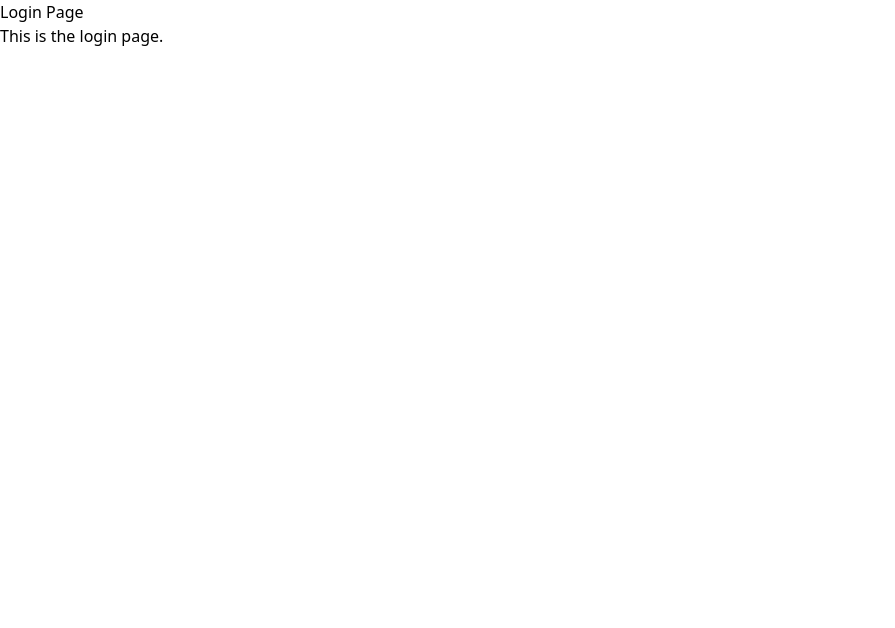
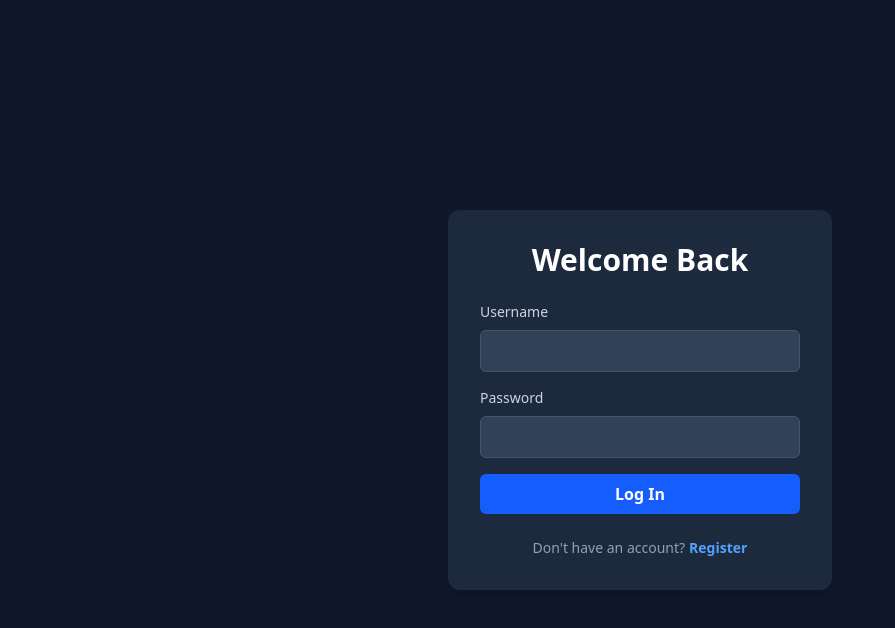
Before and after one commit to IsbatBInHossain/nodechess, a React (Vite) app: page /login in a window 1280 px wide. Shown: the top 628 px of the page, without its empty margins (0-895 px from the left). Built offline with nearby package versions, Linux system fonts and the light colour scheme; no server answers.

Commit message:
feat: add HomePage and LoginPage

```diff
--- a/src/api/auth.service.ts
+++ b/src/api/auth.service.ts
@@ -10,13 +10,13 @@ if (!BASE_URL) {
 export const loginAsGuest = async () => {
   try {
     const response = await axios.post(`${BASE_URL}/auth/guest`)
-    const authHeader = response.headers['Authorization']
+    // console.log(`allheaders: ${response.headers}`)
+    const authHeader = response.headers['authorization']
     const token = authHeader?.split(' ')[1]
 
     if (!token) {
       throw new Error('No JWT token received from the server')
     }
-    console.log('JWT Token:', token)
     return token
   } catch (error) {
     console.error('Error logging in as guest:', error)
@@ -30,10 +30,9 @@ export const login = async (username: string, password: string) => {
       username,
       password,
     })
-    const authHeader = response.headers['Authorization']
+    const authHeader = response.headers['authorization']
     const token = authHeader?.split(' ')[1]
 
-    console.log('JWT Token:', token)
     if (!token) {
       throw new Error('No JWT token received from the server')
     }
--- a/src/context/AuthContext.tsx
+++ b/src/context/AuthContext.tsx
@@ -4,7 +4,7 @@ interface AuthContextType {
   token: string | null
   login: (username: string, password: string) => Promise<string>
   loginAsGuest: () => Promise<string>
-  register: (username: string, password: string) => Promise<void>
+  registerAndLogin: (username: string, password: string) => Promise<void>
   logout: () => void
 }
 
--- a/src/pages/HomePage.tsx
+++ b/src/pages/HomePage.tsx
@@ -1,8 +1,45 @@
-export const HomePage = () => {
+import React from 'react'
+import { useNavigate } from 'react-router-dom'
+import { useAuth } from '../hooks/useAuth'
+
+export const HomePage: React.FC = () => {
+  const { loginAsGuest } = useAuth()
+  const navigate = useNavigate()
+
+  const handleGuestLoginClick = async () => {
+    try {
+      await loginAsGuest()
+      // On success, navigate to the lobby
+      navigate('/lobby')
+    } catch (error) {
+      // You can add user-facing error handling here if you want
+      console.error('Failed to log in as guest:', error)
+      alert('Could not log in as guest. Please try again later.')
+    }
+  }
+
   return (
-    <div>
-      <h1>Home Page</h1>
-      <p>Welcome to the home page of NodeChess!</p>
+    <div className='flex flex-col items-center justify-center min-h-screen bg-slate-900'>
+      <div className='text-center'>
+        <h1 className='text-5xl font-bold text-white mb-4'>NodeChess</h1>
+        <p className='text-lg text-slate-300 mb-8'>
+          The ultimate real-time chess experience.
+        </p>
+        <div className='space-x-4'>
+          <button
+            onClick={handleGuestLoginClick}
+            className='px-8 py-3 text-lg font-semibold text-gray-900 bg-yellow-400 rounded-lg shadow-md hover:bg-yellow-500 transition-colors'
+          >
+            Play as Guest
+          </button>
+          <button
+            onClick={() => navigate('/login')}
+            className='px-8 py-3 text-lg font-semibold text-white bg-slate-700 rounded-lg shadow-md hover:bg-slate-600 transition-colors'
+          >
+            Login / Register
+          </button>
+        </div>
+      </div>
     </div>
   )
 }
--- a/src/pages/LoginPage.tsx
+++ b/src/pages/LoginPage.tsx
@@ -1,8 +1,116 @@
-export const LoginPage = () => {
+import React, { useState, type FormEvent } from 'react'
+import { useNavigate } from 'react-router-dom'
+import { useAuth } from '../hooks/useAuth'
+
+export const LoginPage: React.FC = () => {
+  // State for the form inputs
+  const [username, setUsername] = useState('')
+  const [password, setPassword] = useState('')
+
+  // State to manage the form mode (Login vs. Register)
+  const [isRegistering, setIsRegistering] = useState(false)
+
+  // State for handling loading and error feedback
+  const [isLoading, setIsLoading] = useState(false)
+  const [error, setError] = useState<string | null>(null)
+
+  // Get auth functions from our custom hook
+  const { login, registerAndLogin } = useAuth()
+  const navigate = useNavigate()
+
+  const handleSubmit = async (e: FormEvent) => {
+    e.preventDefault()
+    setIsLoading(true)
+    setError(null)
+
+    try {
+      if (isRegistering) {
+        await registerAndLogin(username, password)
+      } else {
+        await login(username, password)
+      }
+      // If successful, navigate to the lobby
+      navigate('/lobby')
+    } catch (err) {
+      setError(
+        'Login failed. Please check your credentials or try registering.'
+      )
+      console.error(err)
+    } finally {
+      setIsLoading(false)
+    }
+  }
+
   return (
-    <div>
-      <h1>Login Page</h1>
-      <p>This is the login page.</p>
+    <div className='flex flex-col items-center justify-center min-h-screen p-4 bg-slate-900'>
+      <div className='w-full max-w-sm p-8 space-y-6 bg-slate-800 rounded-xl shadow-lg'>
+        <h1 className='text-3xl font-bold text-center text-white'>
+          {isRegistering ? 'Create Account' : 'Welcome Back'}
+        </h1>
+
+        <form onSubmit={handleSubmit} className='space-y-4'>
+          <div>
+            <label
+              htmlFor='username'
+              className='block mb-2 text-sm font-medium text-slate-300'
+            >
+              Username
+            </label>
+            <input
+              id='username'
+              type='text'
+              value={username}
+              onChange={e => setUsername(e.target.value)}
+              required
+              className='w-full px-3 py-2 text-white bg-slate-700 border border-slate-600 rounded-md focus:outline-none focus:ring-2 focus:ring-blue-500'
+            />
+          </div>
+          <div>
+            <label
+              htmlFor='password'
+              className='block mb-2 text-sm font-medium text-slate-300'
+            >
+              Password
+            </label>
+            <input
+              id='password'
+              type='password'
+              value={password}
+              onChange={e => setPassword(e.target.value)}
+              required
+              className='w-full px-3 py-2 text-white bg-slate-700 border border-slate-600 rounded-md focus:outline-none focus:ring-2 focus:ring-blue-500'
+            />
+          </div>
+          <button
+            type='submit'
+            disabled={isLoading}
+            className='w-full px-4 py-2 font-bold text-white bg-blue-600 rounded-md hover:bg-blue-700 focus:outline-none focus:ring-2 focus:ring-blue-500 disabled:bg-slate-600 disabled:cursor-not-allowed'
+          >
+            {isLoading
+              ? 'Loading...'
+              : isRegistering
+              ? 'Register & Login'
+              : 'Log In'}
+          </button>
+        </form>
+
+        {error && <p className='text-sm text-center text-red-400'>{error}</p>}
+
+        <p className='text-sm text-center text-slate-400'>
+          {isRegistering
+            ? 'Already have an account?'
+            : "Don't have an account?"}
+          <button
+            onClick={() => {
+              setIsRegistering(!isRegistering)
+              setError(null) // Clear errors when switching modes
+            }}
+            className='ml-1 font-semibold text-blue-400 hover:underline focus:outline-none'
+          >
+            {isRegistering ? 'Log In' : 'Register'}
+          </button>
+        </p>
+      </div>
     </div>
   )
 }
--- a/src/providers/AuthProvider.tsx
+++ b/src/providers/AuthProvider.tsx
@@ -1,6 +1,6 @@
-import { useEffect, useState } from 'react'
-import { AuthContext } from '../context/AuthContext'
-import { login, loginAsGuest, register } from '../api/auth.service'
+import { useCallback, useEffect, useState } from 'react'
+import { login, loginAsGuest, register } from '../api/auth.service.ts'
+import { AuthContext } from '../context/AuthContext.tsx'
 
 export const AuthProvider: React.FC<{ children: React.ReactNode }> = ({
   children,
@@ -17,31 +17,33 @@ export const AuthProvider: React.FC<{ children: React.ReactNode }> = ({
     }
   }, [token])
 
-  const handleLogin = async (
-    username: string,
-    password: string
-  ): Promise<string> => {
-    const token = await login(username, password)
-    setToken(token)
-    return token
-  }
+  const handleLogin = useCallback(
+    async (username: string, password: string): Promise<string> => {
+      const receivedToken = await login(username, password)
+      setToken(receivedToken)
+      return receivedToken
+    },
+    []
+  ) // Empty dependency array means this function is created only once.
 
-  const handleLoginAsGuest = async (): Promise<string> => {
-    const token = await loginAsGuest()
-    setToken(token)
-    return token
-  }
+  const handleLoginAsGuest = useCallback(async (): Promise<string> => {
+    const receivedToken = await loginAsGuest()
+    setToken(receivedToken)
+    return receivedToken
+  }, [])
 
-  const handleRegister = async (
-    username: string,
-    password: string
-  ): Promise<void> => {
-    await register(username, password)
-  }
+  const handleRegisterAndLogin = useCallback(
+    async (username: string, password: string): Promise<void> => {
+      await register(username, password)
+      const receivedToken = await login(username, password)
+      setToken(receivedToken)
+    },
+    []
+  )
 
-  const handleLogout = () => {
+  const handleLogout = useCallback(() => {
     setToken(null)
-  }
+  }, [])
 
   return (
     <AuthContext.Provider
@@ -49,7 +51,7 @@ export const AuthProvider: React.FC<{ children: React.ReactNode }> = ({
         token,
         login: handleLogin,
         loginAsGuest: handleLoginAsGuest,
-        register: handleRegister,
+        registerAndLogin: handleRegisterAndLogin,
         logout: handleLogout,
       }}
     >
```
